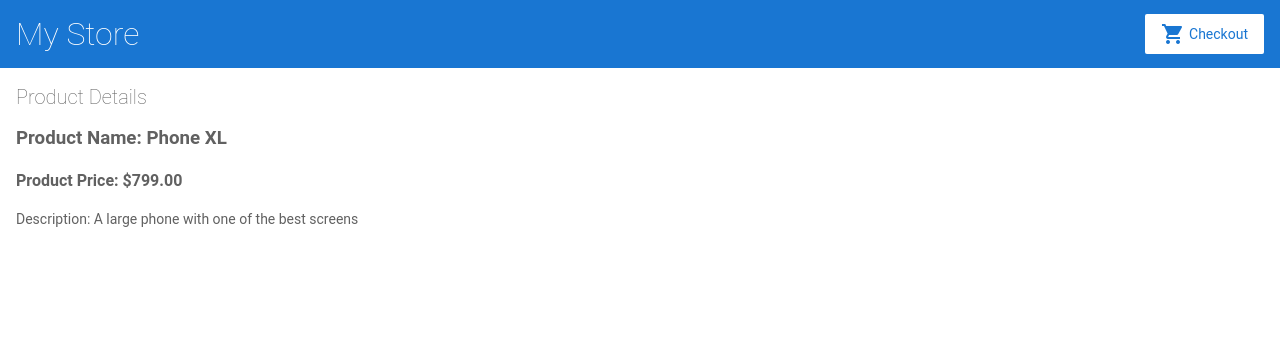
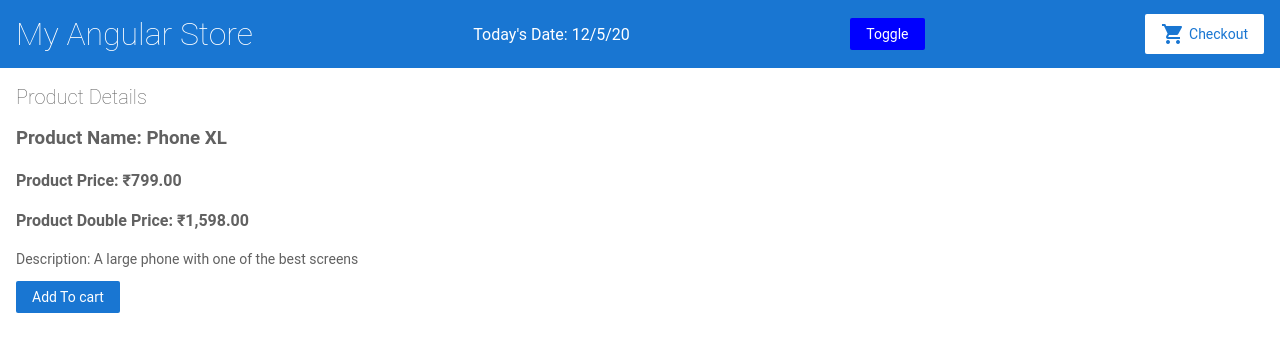
Before and after one commit to AdiLakshmi-Chowdam/angular-vaqgcw, an Angular app: page /products/0 in a window 1280 px wide. Shown: the top 352 px of the page. Built offline with nearby package versions, Linux system fonts and the light colour scheme.

Commit message:
5 files modified, 5 added

```diff
--- /dev/null
+++ b/src/app/cart.service.ts
@@ -0,0 +1,20 @@
+import { Injectable } from "@angular/core";
+
+@Injectable()
+export class CartService {
+  items = [];
+  constructor() {}
+
+  addToCart(product) {
+    this.items.push(product);
+  }
+
+  getItems() {
+    return this.items;
+  }
+
+  clearCart() {
+    this.items = [];
+    return this.items;
+  }
+}
--- /dev/null
+++ b/src/app/cart/cart.component.html
@@ -0,0 +1,7 @@
+<div *ngFor="let item of items">
+
+	<img [src]="item.url" [style]='"width:150px"'>
+	<h4>Product Name: {{item.name}}</h4>
+	<h3>Product Price: {{item.price}}</h3>
+
+</div>
--- /dev/null
+++ b/src/app/cart/cart.component.ts
@@ -0,0 +1,16 @@
+import { Component, OnInit } from "@angular/core";
+import { CartService } from "../cart.service";
+
+@Component({
+  selector: "app-cart",
+  templateUrl: "./cart.component.html",
+  styleUrls: ["./cart.component.css"]
+})
+export class CartComponent implements OnInit {
+  items = [];
+  constructor(private cartService: CartService) {}
+
+  ngOnInit() {
+    this.items = this.cartService.getItems();
+  }
+}
--- /dev/null
+++ b/src/app/double.pipe.ts
@@ -0,0 +1,10 @@
+import { Pipe, PipeTransform } from "@angular/core";
+
+@Pipe({
+  name: "double"
+})
+export class DoublePipe implements PipeTransform {
+  transform(value: any, args?: any): any {
+    return value * 2;
+  }
+}
--- a/src/app/product-details/product-details.component.html
+++ b/src/app/product-details/product-details.component.html
@@ -1,6 +1,9 @@
 <h2>Product Details</h2>
 <div>
 	<h3> Product Name: {{ product.name }} </h3>
-	<h4> Product Price: {{ product.price | currency }} </h4>
+	<h4> Product Price: {{ product.price | currency : 'INR'}} </h4>
+	<h4> Product Double Price: {{ product.price | double | currency : 'INR'}}</h4>
 	<p *ngIf="product.description"> Description: {{ product.description }} </p>
+
+	<button (click)="addToCart(product)">Add To cart</button>
 </div>
--- a/src/app/product-details/product-details.component.ts
+++ b/src/app/product-details/product-details.component.ts
@@ -1,6 +1,7 @@
 import { Component, OnInit, OnChanges, SimpleChanges } from "@angular/core";
 import { ActivatedRoute } from "@angular/router";
 import { products } from "../products";
+import { CartService } from "../cart.service";
 
 @Component({
   selector: "app-product-details",
@@ -9,9 +10,13 @@ import { products } from "../products";
 })
 export class ProductDetailsComponent implements OnInit, OnChanges {
   product: any;
+  toggle = true;
 
   //constructor used for DI
-  constructor(private route: ActivatedRoute) {}
+  constructor(
+    private route: ActivatedRoute,
+    private cartService: CartService
+  ) {}
 
   ngOnChanges(changes: SimpleChanges): void {
     throw new Error("Method not implemented.");
@@ -20,8 +25,20 @@ export class ProductDetailsComponent implements OnInit, OnChanges {
   //LifecycleHook
   ngOnInit() {
     //call a get API
-    this.route.paramMap.subscribe(params => {
-      this.product = products[params.get("productId")];
-    });
+    this.route.paramMap.subscribe(
+      params => {
+        this.product = products[params.get("productId")];
+      },
+      error => console.log(error)
+    );
+  }
+
+  addToCart(product) {
+    this.cartService.addToCart(product);
+    alert(
+      "Your product " +
+        product.name +
+        " has been added to cart!!, please checkout"
+    );
   }
 }
--- a/src/app/top-bar/top-bar.component.html
+++ b/src/app/top-bar/top-bar.component.html
@@ -1,8 +1,9 @@
 <a [routerLink]="['/']">
-  <h1>My Store</h1>
+	<h1>My Angular Store</h1>
 </a>
-
-<a class="button fancy-button"><i class="material-icons">shopping_cart</i>Checkout</a>
+<div [style]="'color: white'">Today's Date: {{date |date :format() |uppercase}}</div>
+<button [style]="'background-color: blue'" (click)="toggleFormat()">Toggle</button>
+<a routerLink="/cart" class="button fancy-button"><i class="material-icons">shopping_cart</i>Checkout</a>
 
 <!--
 Copyright Google LLC. All Rights Reserved.
--- a/src/app/top-bar/top-bar.component.ts
+++ b/src/app/top-bar/top-bar.component.ts
@@ -1,19 +1,26 @@
-import { Component, OnInit } from '@angular/core';
+import { Component, OnInit } from "@angular/core";
 
 @Component({
-  selector: 'app-top-bar',
-  templateUrl: './top-bar.component.html',
-  styleUrls: ['./top-bar.component.css']
+  selector: "app-top-bar",
+  templateUrl: "./top-bar.component.html",
+  styleUrls: ["./top-bar.component.css"]
 })
 export class TopBarComponent implements OnInit {
-
-  constructor() { }
-
-  ngOnInit() {
+  date;
+  toggle = true;
+  constructor() {
+    this.date = Date.now();
   }
 
+  ngOnInit() {}
+
+  format() {
+    return this.toggle ? "shortDate" : "fullDate";
+  }
+  toggleFormat() {
+    this.toggle = !this.toggle;
+  }
 }
-
 
 /*
 Copyright Google LLC. All Rights Reserved.
```
Also changed, not shown: src/app/app.module.ts (+10 -3 lines), src/app/cart/cart.component.css (added).
